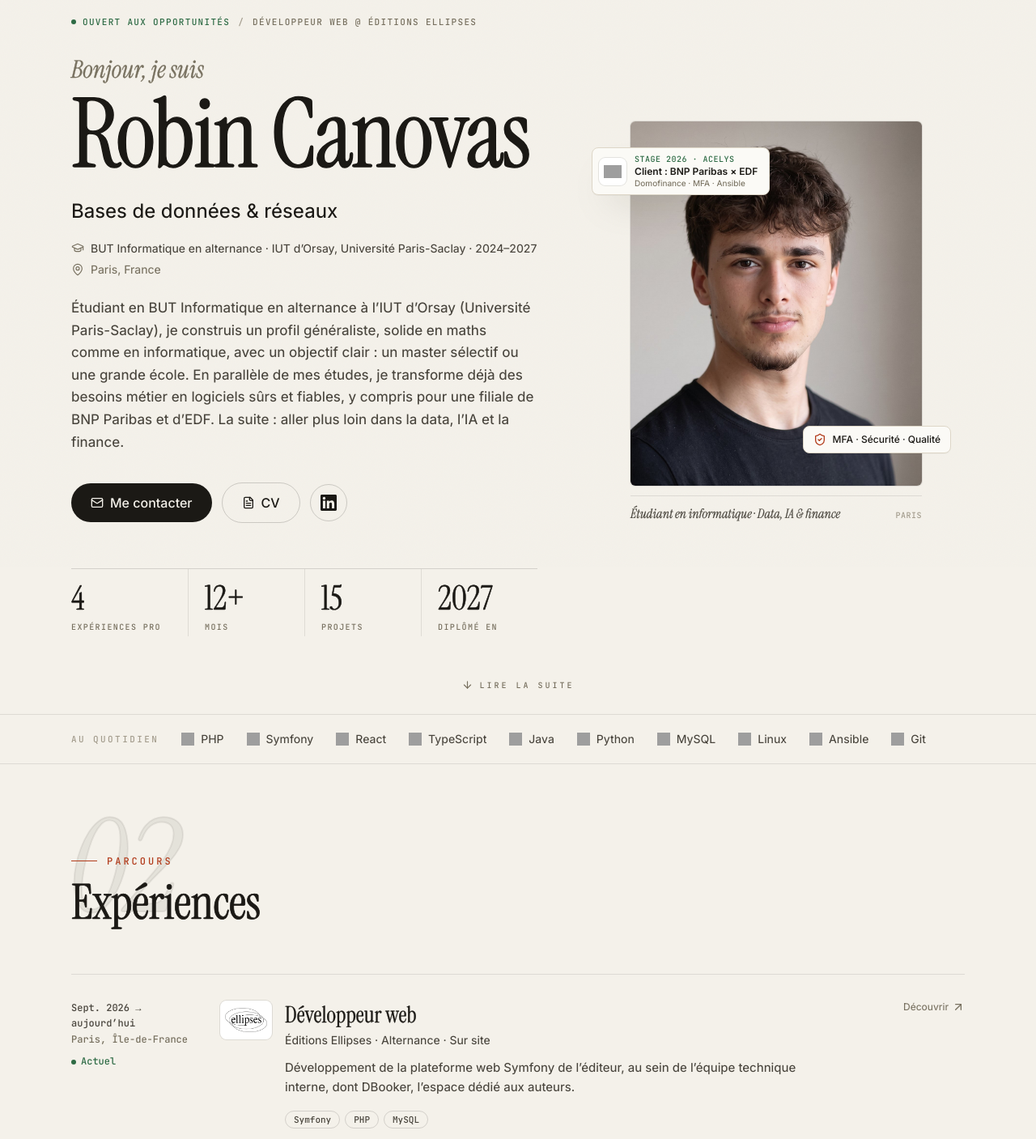
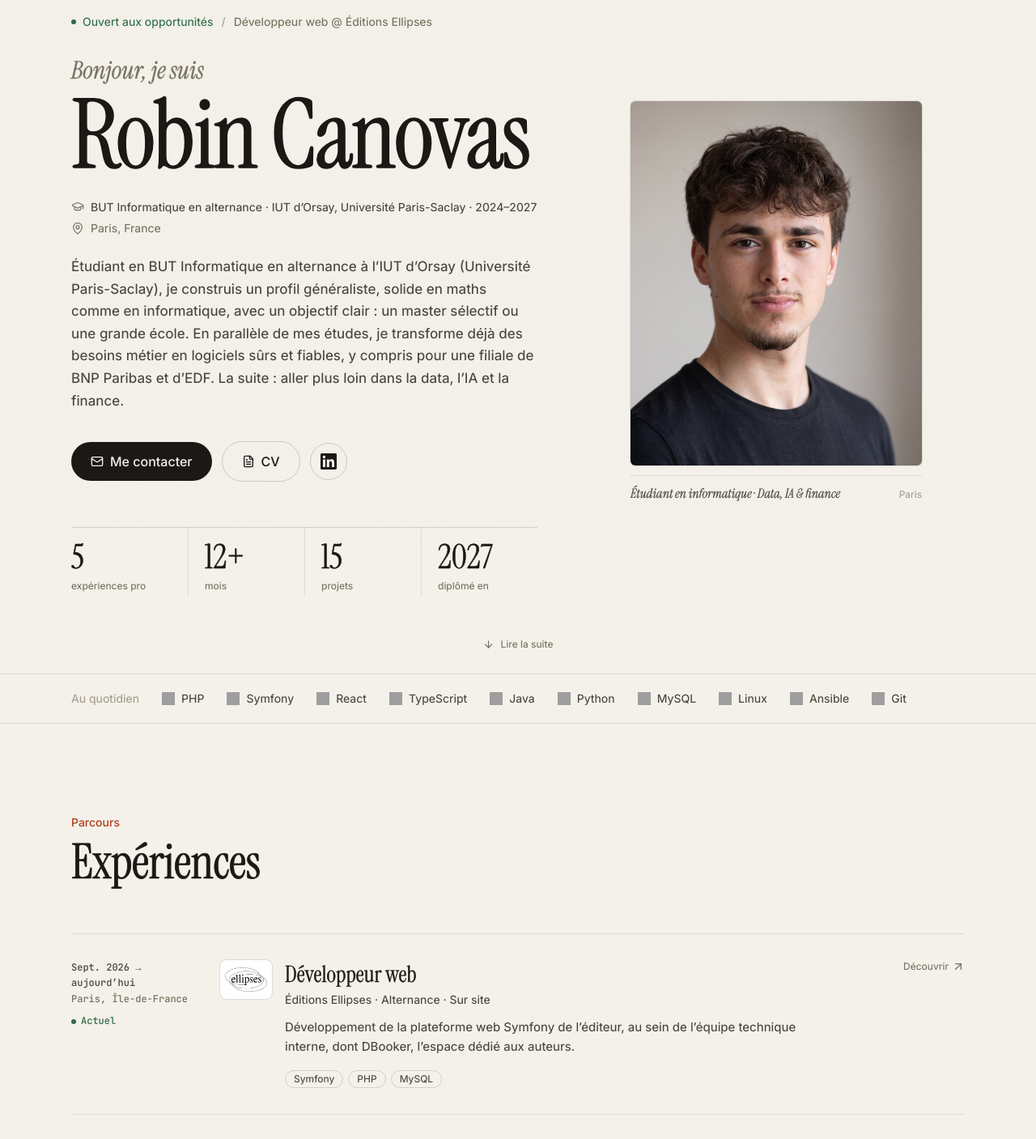
Before and after one commit to RobinCanovas/portfolio, a React (Vite) app: page / in a window 1280 px wide. Shown: the part 100-1507 px from the top of the page at 81% size. Built offline with nearby package versions, Linux system fonts and the light colour scheme; grey boxes are pictures that could not be loaded.

Commit message:
style: calmer visual rendering of hero, cards and portrait

```diff
--- a/src/components/Hero.tsx
+++ b/src/components/Hero.tsx
@@ -3,7 +3,7 @@ import { motion, type Variants } from 'framer-motion';
 import { ArrowDown, FileText, GraduationCap, Mail, MapPin } from 'lucide-react';
 import { useContent, useLang } from '../i18n';
 import { LinkedinIcon } from './BrandIcons';
-import { CountUp, RotatingWords } from './fx/effects';
+import { CountUp } from './fx/effects';
 import { useRevealed } from './fx/Intro';
 import { Portrait } from './Portrait';
 
@@ -16,14 +16,14 @@ const above: Variants = { hidden: { opacity: 0, y: -8 }, show: item.show };
 const inPlace: Variants = { hidden: { opacity: 1 }, show: { opacity: 1 } };
 
 export function Hero({ onContact }: { onContact: () => void }) {
-  const { t, lang } = useLang();
+  const { t } = useLang();
   const { profile, links, experiences, projects } = useContent();
   // Entrance animations wait until the opening intro hands over.
   const revealed = useRevealed();
   const [afterIntro] = useState(() => !revealed);
 
   const stats = [
-    { value: experiences.filter((e) => !e.minor && e.contract !== 'Volunteer').length, label: t('hero.stat.experiences') },
+    { value: experiences.filter((e) => e.contract !== 'Volunteer').length, label: t('hero.stat.experiences') },
     { value: 12, suffix: '+', label: t('hero.stat.months') },
     { value: projects.length, label: t('hero.stat.projects') },
     { value: null, text: '2027', label: t('hero.stat.graduation') },
@@ -33,7 +33,7 @@ export function Hero({ onContact }: { onContact: () => void }) {
     <section id="home" className="relative">
       <div className="mx-auto grid min-h-dvh max-w-6xl items-center gap-14 px-4 pt-28 pb-24 sm:px-6 lg:grid-cols-[1.25fr_1fr]">
         <motion.div variants={container} initial="hidden" animate={revealed ? 'show' : 'hidden'}>
-          <motion.p variants={item} className="inline-flex flex-wrap items-center gap-x-2.5 gap-y-1 font-mono text-[11px] tracking-[0.12em] text-ink-3 uppercase">
+          <motion.p variants={item} className="inline-flex flex-wrap items-center gap-x-2.5 gap-y-1 text-sm text-ink-3">
             <span className="inline-flex items-center gap-2 text-good">
               <span className="size-1.5 rounded-full bg-good" aria-hidden="true" />
               {profile.status}
@@ -56,8 +56,8 @@ export function Hero({ onContact }: { onContact: () => void }) {
             </motion.span>
           </h1>
 
-          <motion.p variants={item} className="mt-6 text-xl text-ink sm:text-2xl">
-            <RotatingWords key={lang} words={t('hero.roles').split('|')} className="text-ink" />
+          <motion.p variants={item} className="mt-6 text-lg text-ink sm:text-xl">
+            {t('hero.tagline')}
           </motion.p>
 
           <motion.div variants={item} className="mt-5 space-y-1.5 text-sm text-ink-2">
@@ -90,7 +90,7 @@ export function Hero({ onContact }: { onContact: () => void }) {
               <div key={s.label} className={`pt-4 pb-1 ${i > 0 ? 'sm:border-l sm:border-ink/10 sm:pl-5' : ''} ${i % 2 === 1 ? 'border-l border-ink/10 pl-5 sm:pl-5' : ''}`}>
                 <dt className="sr-only">{s.label}</dt>
                 <dd className="font-serif text-4xl leading-none text-ink sm:text-[2.6rem]">{s.value === null ? s.text : <CountUp to={s.value} suffix={s.suffix} />}</dd>
-                <dd className="mt-1.5 font-mono text-[10px] tracking-[0.14em] text-ink-3 uppercase" aria-hidden="true">
+                <dd className="mt-1.5 text-xs text-ink-3" aria-hidden="true">
                   {s.label}
                 </dd>
               </div>
@@ -107,7 +107,7 @@ export function Hero({ onContact }: { onContact: () => void }) {
         href="#experience"
         aria-label={t('hero.scroll')}
         data-scroll-cue
-        className="group absolute bottom-7 left-1/2 hidden -translate-x-1/2 items-center gap-2 font-mono text-[10px] tracking-[0.3em] text-ink-3 uppercase transition-colors hover:text-ink sm:flex"
+        className="group absolute bottom-7 left-1/2 hidden -translate-x-1/2 items-center gap-2 text-xs text-ink-3 transition-colors hover:text-ink sm:flex"
       >
         <ArrowDown className="size-3.5 transition-transform duration-300 group-hover:translate-y-0.5" aria-hidden="true" />
         {t('hero.readOn')}
--- a/src/components/Navbar.tsx
+++ b/src/components/Navbar.tsx
@@ -67,7 +67,7 @@ function ExperiencePanel({ onPick, close }: { onPick: NavActions['onOpenExperien
   return (
     <div className="grid w-[min(92vw,720px)] grid-cols-[1.4fr_1fr] gap-2 p-2">
       <div>
-        <p className="px-3 pt-2 pb-1 font-mono text-[10px] tracking-widest text-ink-3 uppercase">{t('nav.career')}</p>
+        <p className="px-3 pt-2 pb-1 text-xs text-ink-3">{t('nav.career')}</p>
         <ul>
           {experiences.filter((e) => !e.minor).map((exp, i) => (
             <motion.li key={exp.id} initial={{ opacity: 0 }} animate={{ opacity: 1 }} transition={{ delay: i * 0.03, duration: 0.2 }}>
@@ -98,7 +98,7 @@ function ExperiencePanel({ onPick, close }: { onPick: NavActions['onOpenExperien
       </div>
 
       <div className="flex flex-col gap-2 rounded-lg bg-paper p-2">
-        <p className="px-2 pt-2 pb-1 font-mono text-[10px] tracking-widest text-ink-3 uppercase">{t('nav.background')}</p>
+        <p className="px-2 pt-2 pb-1 text-xs text-ink-3">{t('nav.background')}</p>
         <button
           type="button"
           data-menu-item
@@ -158,7 +158,7 @@ function ProjectsPanel({ onFilter, onFocusProject, close }: { onFilter: NavActio
   return (
     <div className="grid w-[min(92vw,680px)] grid-cols-[1fr_1.1fr] gap-2 p-2">
       <div>
-        <p className="px-3 pt-2 pb-1 font-mono text-[10px] tracking-widest text-ink-3 uppercase">{t('nav.filter')}</p>
+        <p className="px-3 pt-2 pb-1 text-xs text-ink-3">{t('nav.filter')}</p>
         <ul className="grid grid-cols-2 gap-0.5">
           {(['All', ...c.projectFilters] as const).map((tech, i) => (
             <motion.li key={tech} initial={{ opacity: 0 }} animate={{ opacity: 1 }} transition={{ delay: i * 0.015, duration: 0.2 }}>
@@ -180,7 +180,7 @@ function ProjectsPanel({ onFilter, onFocusProject, close }: { onFilter: NavActio
         </ul>
       </div>
       <div className="rounded-lg bg-paper p-2">
-        <p className="px-2 pt-2 pb-1 font-mono text-[10px] tracking-widest text-ink-3 uppercase">{t('nav.featured')}</p>
+        <p className="px-2 pt-2 pb-1 text-xs text-ink-3">{t('nav.featured')}</p>
         <ul className="space-y-1">
           {featured.map((p, i) => (
             <motion.li key={p.id} initial={{ opacity: 0 }} animate={{ opacity: 1 }} transition={{ delay: 0.04 + i * 0.03, duration: 0.2 }}>
@@ -234,7 +234,7 @@ function GoalsPanel({ close }: { close: () => void }) {
   return (
     <div className="grid w-[min(92vw,700px)] grid-cols-[1.1fr_1fr] gap-2 p-2">
       <div>
-        <p className="px-3 pt-2 pb-1 font-mono text-[10px] tracking-widest text-ink-3 uppercase">{t('nav.roadmap')}</p>
+        <p className="px-3 pt-2 pb-1 text-xs text-ink-3">{t('nav.roadmap')}</p>
         <ol className="relative">
           <span aria-hidden="true" className="absolute top-6 bottom-6 left-[27px] w-px bg-ink/15" />
           {ROADMAP.map((r, i) => (
@@ -244,7 +244,7 @@ function GoalsPanel({ close }: { close: () => void }) {
                   <r.icon className="size-4" aria-hidden="true" />
                 </span>
                 <span className="min-w-0">
-                  <span className="block font-mono text-[10px] tracking-widest text-ink-3 uppercase">{t(`goals.s${r.n}.tag` as const)}</span>
+                  <span className="block text-xs text-ink-3">{t(`goals.s${r.n}.tag` as const)}</span>
                   <span className="block truncate text-sm font-semibold text-ink">{t(`goals.s${r.n}.title` as const)}</span>
                 </span>
               </button>
@@ -253,7 +253,7 @@ function GoalsPanel({ close }: { close: () => void }) {
         </ol>
       </div>
       <div className="flex flex-col gap-2 rounded-lg bg-paper p-2">
-        <p className="px-2 pt-2 pb-1 font-mono text-[10px] tracking-widest text-ink-3 uppercase">{t('nav.schools')}</p>
+        <p className="px-2 pt-2 pb-1 text-xs text-ink-3">{t('nav.schools')}</p>
         <div className="grid grid-cols-3 gap-2 px-1">
           {targetSchools.map((sc, i) => (
             <motion.button
@@ -532,7 +532,7 @@ export function Navbar({ onFilter, onOpenExperience, onFocusProject, onContact,
               transition={{ duration: 0.35, ease: [0.22, 1, 0.36, 1] }}
             >
               <div className="mb-2 flex items-center justify-between">
-                <span className="font-mono text-[11px] tracking-[0.2em] text-ink-3 uppercase">{t('nav.menu')}</span>
+                <span className="text-xs text-ink-3">{t('nav.menu')}</span>
                 <button type="button" onClick={() => setDrawer(false)} aria-label={t('nav.closeMenu')} className="rounded-full p-2 text-ink-2 transition-colors hover:bg-ink/[0.06]">
                   <X className="size-6" />
                 </button>
--- a/src/components/Portrait.tsx
+++ b/src/components/Portrait.tsx
@@ -1,17 +1,13 @@
 import { useState } from 'react';
-import { ShieldCheck, UserRound } from 'lucide-react';
+import { UserRound } from 'lucide-react';
 import { useContent, useLang } from '../i18n';
-import { LogoTile } from './ui';
 
 /**
- * Portrait printed like a photograph in a magazine: a plain frame, a caption underneath,
- * and two labels pinned to its edges. Nothing moves.
+ * Portrait printed like a photograph in a magazine: a plain frame and a caption underneath. Nothing moves.
  */
 export function Portrait() {
   const { t } = useLang();
-  const { profile, experiences, lang } = useContent();
-  const bankClient = experiences.find((e) => e.client?.parents?.length)?.client;
-  const bank = bankClient?.parents?.[0];
+  const { profile } = useContent();
   const [failed, setFailed] = useState(false);
 
   return (
@@ -35,25 +31,11 @@ export function Portrait() {
           )}
         </div>
 
-        {bank && (
-          <div className="panel lift absolute top-8 -left-5 flex items-center gap-2.5 rounded-lg p-2 pr-3.5 sm:-left-12">
-            <LogoTile sources={bank.logos} name={bank.name} size={34} fallback={<ShieldCheck className="size-6 text-good" />} />
-            <span className="text-left leading-tight">
-              <span className="block font-mono text-[10px] tracking-wider text-good uppercase">{t('portrait.client')}</span>
-              <span className="block text-xs font-semibold text-ink">{t('portrait.clientLine')}</span>
-              <span className="block text-[10px] text-ink-3">Domofinance · MFA · Ansible</span>
-            </span>
-          </div>
-        )}
-        <div className="panel lift absolute -right-4 bottom-10 flex items-center gap-2 rounded-lg px-3 py-2 sm:-right-9">
-          <ShieldCheck className="size-4 text-accent" aria-hidden="true" />
-          <span className="text-xs font-medium text-ink">{lang === 'fr' ? 'MFA · Sécurité · Qualité' : 'MFA · Security · QA'}</span>
-        </div>
       </div>
 
       <figcaption className="mt-3 flex items-baseline justify-between gap-4 border-t border-ink/10 pt-2.5">
         <span className="font-serif text-base text-ink-2 italic">{profile.title}</span>
-        <span className="shrink-0 font-mono text-[10px] tracking-wider text-ink-4 uppercase">Paris</span>
+        <span className="shrink-0 text-xs text-ink-4">Paris</span>
       </figcaption>
     </figure>
   );
--- a/src/components/Projects.tsx
+++ b/src/components/Projects.tsx
@@ -5,7 +5,6 @@ import { useContent, useLang } from '../i18n';
 import { href } from '../router';
 import type { Tech } from '../types';
 import { ProjectVisual } from './ProjectVisual';
-import { TechIcon } from './TechIcon';
 import { Badge, CompanyLogo, Section } from './ui';
 
 interface Props {
@@ -24,7 +23,7 @@ export function Projects({ filter, onFilter }: Props) {
 
   return (
     <Section id="projects" eyebrow={t('section.projects')} title={t('section.projects.title')}>
-      <div role="toolbar" aria-label={t('proj.filter')} className="-mx-4 mb-8 flex gap-2 overflow-x-auto px-4 pb-2 sm:mx-0 sm:flex-wrap sm:px-0">
+      <div role="toolbar" aria-label={t('proj.filter')} className="-mx-4 mb-8 flex gap-x-5 gap-y-1 overflow-x-auto border-b border-ink/10 px-4 sm:mx-0 sm:flex-wrap sm:px-0">
         {(['All', ...c.projectFilters] as const).map((tech) => {
           const count = tech === 'All' ? c.projects.length : c.projects.filter((p) => p.stack.includes(tech)).length;
           const on = filter === tech;
@@ -34,12 +33,11 @@ export function Projects({ filter, onFilter }: Props) {
               type="button"
               aria-pressed={on}
               onClick={() => onFilter(tech)}
-              className={`group inline-flex shrink-0 items-center gap-1.5 rounded-full border px-3.5 py-1.5 font-mono text-xs transition-colors duration-200 ${
-                on ? 'border-ink bg-ink text-paper' : 'border-ink/15 text-ink-2 hover:border-ink/40 hover:text-ink'
+              className={`inline-flex shrink-0 items-center gap-1.5 border-b px-1 py-1.5 text-sm transition-colors duration-200 ${
+                on ? 'border-ink text-ink' : 'border-transparent text-ink-3 hover:text-ink'
               }`}
             >
-              {tech !== 'All' && <TechIcon tech={tech} className={`size-3.5 ${on ? 'opacity-80 brightness-[3]' : ''}`} />}
-              {tech === 'All' ? allLabel : c.tech(tech)} <span className={on ? 'text-paper/60' : 'text-ink-4'}>{count}</span>
+              {tech === 'All' ? allLabel : c.tech(tech)} <span className="text-ink-4">{count}</span>
             </button>
           );
         })}
@@ -74,7 +72,7 @@ export function Projects({ filter, onFilter }: Props) {
                   <div className="flex items-center justify-between gap-2">
                     <span className="flex min-w-0 items-center gap-2">
                       {exp && <CompanyLogo company={exp.company} size={24} />}
-                      <span className="truncate font-mono text-[11px] text-ink-3">{p.context}</span>
+                      <span className="truncate text-xs text-ink-3">{p.context}</span>
                     </span>
                     {p.confidential ? (
                       <Lock className="size-4 shrink-0 text-ochre" aria-label={t('exp.confidential')} />
@@ -86,8 +84,8 @@ export function Projects({ filter, onFilter }: Props) {
                   <p className="mt-2 text-sm leading-relaxed text-ink-2">{p.description}</p>
 
                   {p.outcome[0] && (
-                    <p className="mt-4 border-l-2 border-accent/70 pl-3 text-[13px] leading-snug text-ink">
-                      <span className="mb-0.5 block font-mono text-[10px] tracking-[0.16em] text-accent uppercase">{t('page.result')}</span>
+                    <p className="mt-4 text-[13px] leading-snug text-ink-2">
+                      <span className="font-medium text-ink">{t('page.result')} : </span>
                       {p.outcome[0]}
                     </p>
                   )}
--- a/src/components/Skills.tsx
+++ b/src/components/Skills.tsx
@@ -56,7 +56,7 @@ export function Skills() {
               <SimpleIcon slug={s.icon} className="mt-0.5 size-5" />
               <span className="min-w-0">
                 <span className="block text-sm font-medium text-ink">{s.name}</span>
-                <span className={`mt-1 flex items-center gap-1.5 font-mono text-[10px] tracking-wider uppercase ${LEVEL_TEXT[s.level]}`}>
+                <span className={`mt-1 flex items-center gap-1.5 text-xs ${LEVEL_TEXT[s.level]}`}>
                   <span className={`size-1.5 rounded-full ${DOTS[s.level]}`} aria-hidden="true" />
                   {t(`skills.${s.level}` as const)}
                 </span>
@@ -68,7 +68,7 @@ export function Skills() {
 
       <div className="mt-14 grid gap-12 lg:grid-cols-2">
         <div>
-          <h3 className="font-mono text-[11px] tracking-[0.22em] text-ink-3 uppercase">{t('skills.languages')}</h3>
+          <h3 className="text-xs text-ink-3">{t('skills.languages')}</h3>
           <ul className="mt-4 border-b border-ink/10">
             {languages.map((l) => (
               <li key={l.code} className="flex items-center gap-4 border-t border-ink/10 py-3 text-sm">
@@ -89,7 +89,7 @@ export function Skills() {
           </ul>
         </div>
         <div className="border-l-2 border-accent pl-6 lg:self-start">
-          <p className="font-mono text-[11px] tracking-[0.22em] text-accent uppercase">{t('skills.direction')}</p>
+          <p className="text-xs text-accent">{t('skills.direction')}</p>
           <p className="mt-3 font-serif text-xl leading-snug text-ink sm:text-[1.45rem]">{profile.ambition}</p>
         </div>
       </div>
--- a/src/components/fx/StackLine.tsx
+++ b/src/components/fx/StackLine.tsx
@@ -20,7 +20,7 @@ export function StackLine() {
   return (
     <div className="border-y border-ink/10">
       <div className="mx-auto flex max-w-6xl flex-wrap items-center gap-x-7 gap-y-3 px-4 py-5 sm:px-6">
-        <span className="font-mono text-[11px] tracking-[0.22em] text-ink-4 uppercase">{t('stack.label')}</span>
+        <span className="text-sm text-ink-4">{t('stack.label')}</span>
         <ul className="contents">
           {STACK.map((s) => (
             <li key={s.slug} className="group inline-flex items-center gap-2 text-sm text-ink-2">
--- a/src/components/ui.tsx
+++ b/src/components/ui.tsx
@@ -1,4 +1,4 @@
-import { Fragment, useEffect, useId, useRef, useState, type ReactNode } from 'react';
+import { useEffect, useId, useRef, useState, type ReactNode } from 'react';
 import { AnimatePresence, motion } from 'framer-motion';
 import { X } from 'lucide-react';
 import { useLang } from '../i18n';
@@ -15,54 +15,31 @@ export function Section({
   title: string;
   children: ReactNode;
 }) {
-  const [index, label] = eyebrow.split(' · ');
+  // Eyebrows are written "05 · Label": only the label is shown.
+  const label = eyebrow.split(' · ')[1] ?? eyebrow;
   return (
     <section id={id} aria-labelledby={`${id}-title`} className="relative mx-auto max-w-6xl px-4 py-20 sm:px-6 sm:py-28">
-      <motion.header initial="hidden" whileInView="show" viewport={{ once: true, margin: '-80px' }} className="relative mb-10 sm:mb-14">
-        {/* Chapter number, set large in the italic serif, like a folio in the margin */}
-        <motion.span
-          aria-hidden="true"
-          variants={{ hidden: { opacity: 0 }, show: { opacity: 1, transition: { duration: 1 } } }}
-          className="pointer-events-none absolute -top-12 -left-1 font-serif text-[7rem] leading-none text-ink/[0.07] italic select-none sm:-top-16 sm:text-[10rem]"
-        >
-          {index}
-        </motion.span>
-        <motion.p
-          variants={{ hidden: { opacity: 0, y: 8 }, show: { opacity: 1, y: 0, transition: { duration: 0.5 } } }}
-          className="relative flex items-center gap-3 font-mono text-xs tracking-[0.25em] text-accent uppercase"
-        >
-          <span className="h-px w-8 bg-accent" aria-hidden="true" />
-          {label ?? eyebrow}
-        </motion.p>
-        <motion.h2
-          id={`${id}-title`}
-          variants={{ hidden: {}, show: { transition: { staggerChildren: 0.06, delayChildren: 0.08 } } }}
-          className="relative mt-3 font-serif text-5xl leading-[1.05] tracking-[-0.01em] text-ink sm:text-6xl"
-        >
-          {title.split(' ').map((word, i, words) => (
-            <Fragment key={i}>
-              <motion.span
-                variants={{ hidden: { opacity: 0, y: 14 }, show: { opacity: 1, y: 0, transition: { duration: 0.6, ease: [0.16, 1, 0.3, 1] } } }}
-                className="inline-block"
-              >
-                {word}
-              </motion.span>
-              {/* Real spaces keep the accessible name readable ("Let’s build something"). */}
-              {i < words.length - 1 && ' '}
-            </Fragment>
-          ))}
-        </motion.h2>
+      <motion.header
+        initial={{ opacity: 0, y: 12 }}
+        whileInView={{ opacity: 1, y: 0, transition: { duration: 0.6, ease: [0.16, 1, 0.3, 1] } }}
+        viewport={{ once: true, margin: '-80px' }}
+        className="mb-10 sm:mb-14"
+      >
+        <p className="text-sm font-medium text-accent">{label}</p>
+        <h2 id={`${id}-title`} className="mt-2 font-serif text-5xl leading-[1.05] tracking-[-0.01em] text-ink sm:text-6xl">
+          {title}
+        </h2>
       </motion.header>
       {children}
     </section>
   );
 }
 
-/** Small label in the mono face; `active` sets it in ink, like a stamp. */
+/** Small tag; `active` sets it in ink. */
 export function Badge({ children, active = false }: { children: ReactNode; active?: boolean }) {
   return (
     <span
-      className={`inline-flex items-center rounded-full border px-2.5 py-0.5 font-mono text-[11px] whitespace-nowrap ${
+      className={`inline-flex items-center rounded-full border px-2.5 py-0.5 text-xs whitespace-nowrap ${
         active ? 'border-ink bg-ink text-paper' : 'border-ink/15 bg-transparent text-ink-2'
       }`}
     >
```
